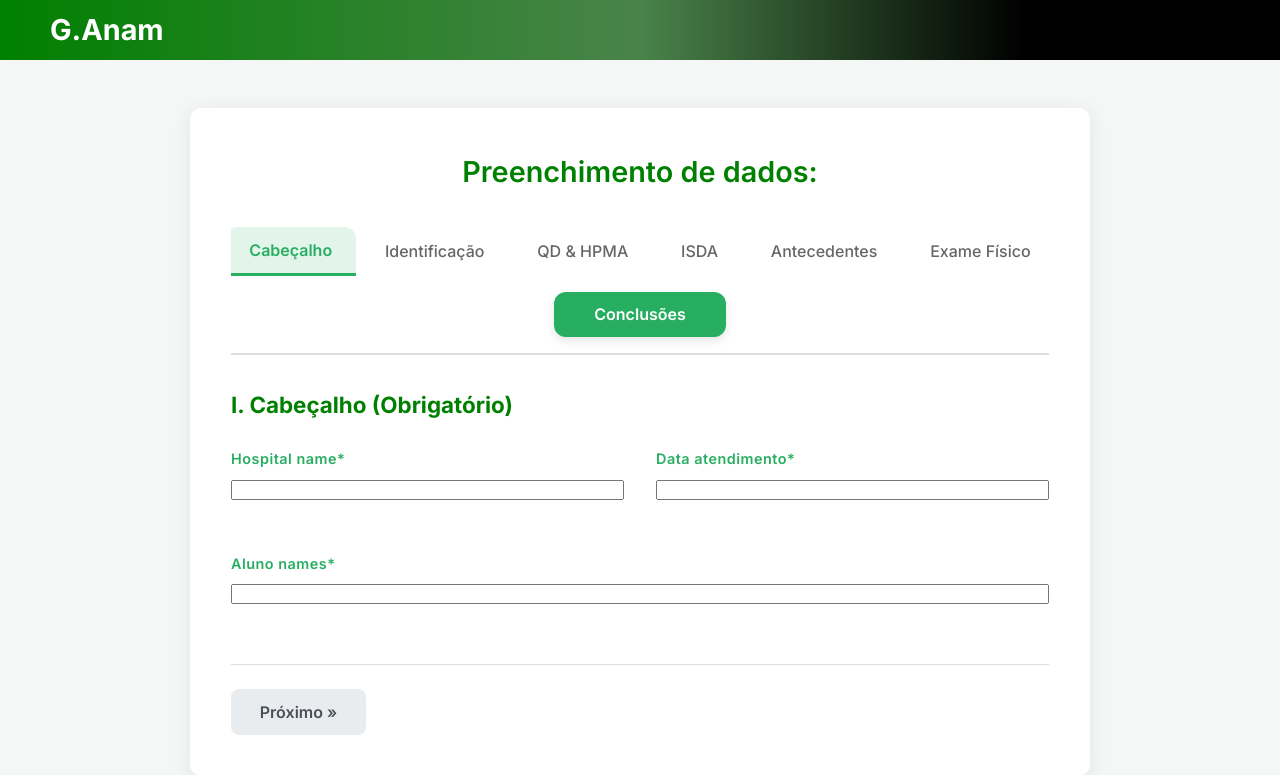
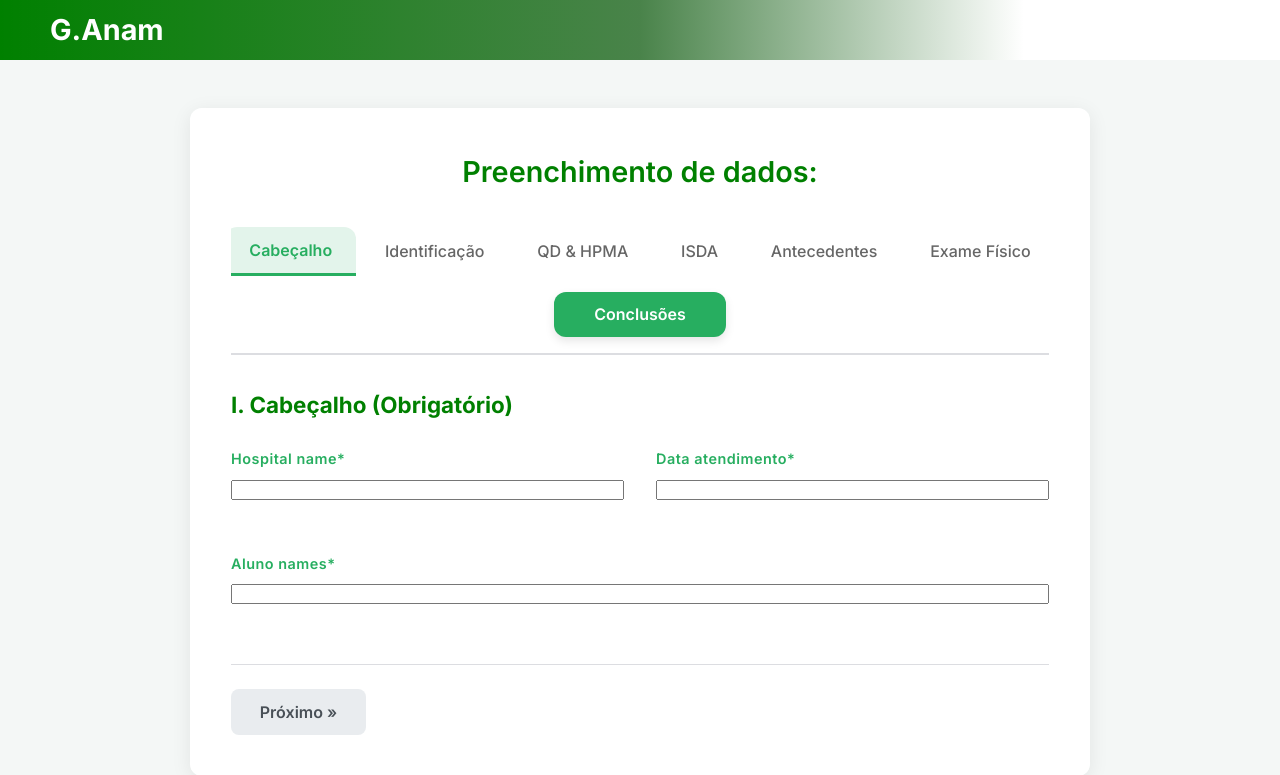
Before and after one commit to GuiVasconcellos/Anamnese_Project, a Django app: template generator/templates/generator/home.html in a window 1280 px wide. Shown: the top 775 px of the page. Run offline with Django 5.2, Linux system fonts and the light colour scheme; the template is opened without the code that fills it, so the values that code supplies are empty, except form fields; tables that the repository leaves empty hold one stand-in row (values such as "Sample post"); form fields are guessed from the names that the template uses.

Commit message:
navbar branca

```diff
--- a/generator/templates/generator/base.html
+++ b/generator/templates/generator/base.html
@@ -17,7 +17,7 @@
 <body style="margin: 0; padding: 0;">
 
     <nav
-        style="background: linear-gradient(to left, black 20%, rgba(1,82,1,0.7) 50%, green 100%); width: 100%; height: 60px; display: flex; align-items: center; justify-content: flex-start; border: none; margin: 0; padding-left: 50px;">
+        style="background: linear-gradient(to left, white 20%, rgba(1,82,1,0.7) 50%, green 100%); width: 100%; height: 60px; display: flex; align-items: center; justify-content: flex-start; border: none; margin: 0; padding-left: 50px;">
         <span class="navbar-brand mb-0 h1">
             <a style="text-decoration: none; color: white; font-size: 1.8rem; font-weight: bold;"
                 href="{% url 'home' %}">G.Anam</a>
```
